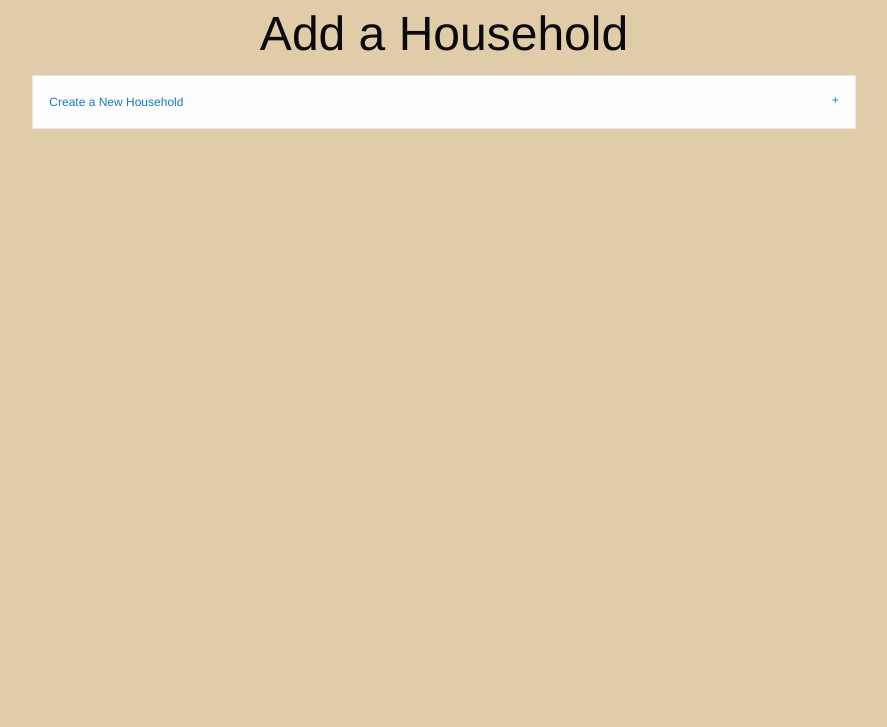
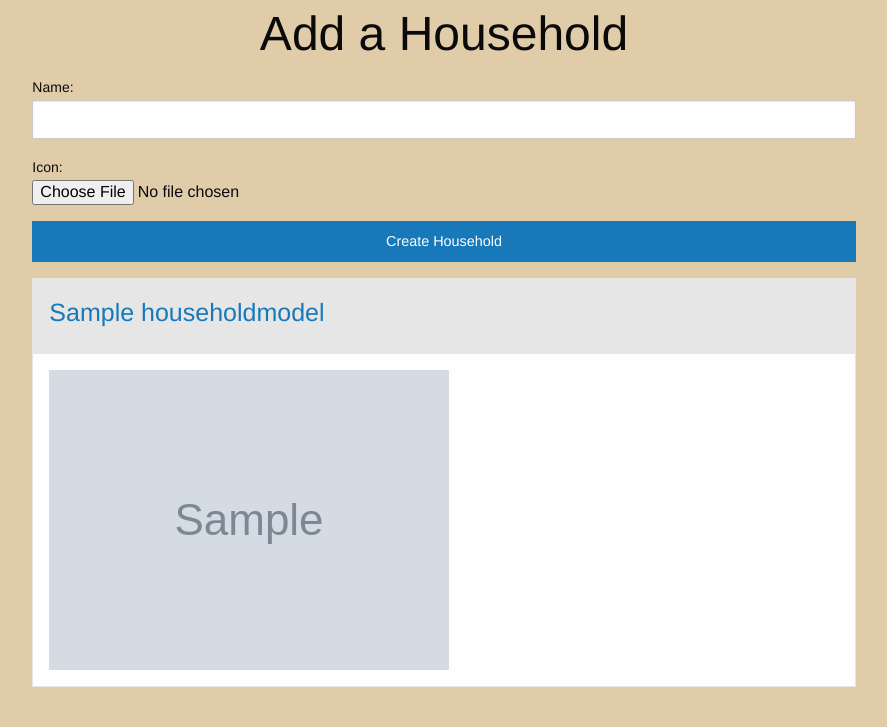
Before and after one commit to Joseph-Levin/WebFinalProject, a Django app: page /household/ in a window 1280 px wide. Shown: the part 73-800 px from the top of the page, without its empty margins (196-1083 px from the left). Run offline with Django 3.2, Linux system fonts and the light colour scheme; a user stored in the database is signed in; tables that the repository leaves empty hold one stand-in row (values such as "Sample post"); grey boxes marked "Sample" are stand-in pictures; some libraries are stand-ins or nearby versions.

Commit message:
Households have icon photos

```diff
--- a/mysite/main/forms.py
+++ b/mysite/main/forms.py
@@ -49,20 +49,33 @@ class RegistrationForm(UserCreationForm):
         return user
 
 
-class HouseholdForm(forms.Form):
-    name = forms.CharField(
-        max_length=32,
-        label='Household Name',
-        required=True,
-        validators=[unique_household_name]
-    )
+class HouseholdForm(forms.ModelForm):
+    class Meta:
+        model = models.HouseholdModel
+        fields = ('name', 'icon')
+
+    def save(self, commit=True):
+        household = super(HouseholdForm, self).save()
+        return household
+
+    # name = forms.CharField(
+    #     max_length=32,
+    #     label='Household Name',
+    #     required=True,
+    #     validators=[unique_household_name]
+    # )
+    # icon = forms.ImageField(
+    #     label='Household Icon',
+    #     required=False
+    # )
 
 
-    def save(self, request):
-        household_instance = models.HouseholdModel()
-        household_instance.name = self.cleaned_data['name']
-        household_instance.save()
-        return household_instance
+    # def save(self, request):
+    #     household_instance = models.HouseholdModel()
+    #     household_instance.name = self.cleaned_data['name']
+    #     household_instance.icon = self.cleaned_data['icon']
+    #     household_instance.save()
+    #     return household_instance
 
 
 class HouseholdInviteForm(forms.ModelForm):
--- a/mysite/main/models.py
+++ b/mysite/main/models.py
@@ -5,14 +5,10 @@ from django.contrib.auth.models import User
 class HouseholdModel(models.Model):
   name = models.CharField(max_length=255)
   members = models.ManyToManyField(User, related_name='members')
+  icon = models.ImageField(upload_to='icons/', blank=True)
 
   def __str__(self):
     return self.name
-
-
-# class HouseholdMemberModel(models.Model):
-#   user = models.OneToOneField(User, on_delete=models.CASCADE, related_name='user')
-#   household = models.ForeignKey(HouseholdModel, on_delete=models.CASCADE, related_name='member')
 
 class ListModel(models.Model):
   name = models.CharField(max_length=255, unique=True)
--- a/mysite/main/templates/base.html
+++ b/mysite/main/templates/base.html
@@ -44,6 +44,7 @@
     {% endblock %}
   </div>
 
+<script src="https://code.jquery.com/jquery-3.6.0.min.js" integrity="sha256-/xUj+3OJU5yExlq6GSYGSHk7tPXikynS7ogEvDej/m4=" crossorigin="anonymous"></script>
 </body>
 
 </html>
--- a/mysite/main/templates/household.html
+++ b/mysite/main/templates/household.html
@@ -1,5 +1,9 @@
 {% extends "base.html" %}
 {% block content %}
+<!-- <script src="https://cdn.jsdelivr.net/npm/foundation-sites@6.7.4/js/foundation.core.js"></script>
+<script src="https://cdn.jsdelivr.net/npm/foundation-sites@6.7.4/js/foundation.accordion.js"></script>
+<script src="https://cdn.jsdelivr.net/npm/foundation-sites@6.7.4/js/foundation.util.keyboard.js"></script> -->
+
 <div class="grid-x grid-padding-x">
     <div class="cell large-12 medium-12 small-12">
         <div class="cell auto"></div>
@@ -10,10 +14,42 @@
     </div>
     <div class="cell large-2 medium-2"></div>
     <div class="cell large-8 medium-8 small-12">
-        <ul class="accordion" data-accordion data-allow-all-closed="true">
+        <form action="/household/" enctype="multipart/form-data" method="post">
+            {% csrf_token %}
+
+            {{ form }}
+            <input type="submit" class="button expanded" name="Create Household" value="Create Household" />
+        </form>
+    </div>
+    <div class="cell large-2 medium-2"></div>
+
+    <div class="cell large-2 medium-2"></div>
+    <div class="cell large-8 medium-8 small-12">
+        {% for house in households %}
+        <div class="card">
+            <div class="card-divider">
+                <a href="household/{{ house.id }}">
+                    <h4>{{ house.name }}</h4>
+                </a>
+            </div>
+            <div class="card-section">
+                {% if house.icon %}
+                <img src="{{ house.icon.url }}" />
+                {% else %}
+                <img src="{{ default_icon }}" />
+                {% endif %}
+            </div>
+        </div>
+        {% endfor %}
+    </div>
+
+    <div class="cell large-2 medium-2"></div>
+
+    <!-- <div class="cell large-8 medium-8 small-12">
+        <ul id="accordion1" class="accordion" data-accordion data-allow-all-closed="true">
             <li class="accordion-item" data-accordion-item>
-                <a href="#" class="accordion-title">Create a New Household</a>
-                <div class="accordion-content" data-tab-content>
+                <a id="accordion2" class="accordion-title"><label for="panel-1">Create a New Household</label></a>
+                <div id="accordion3" class="accordion-content content-1" data-tab-content>
                     <form action="/household/" method="post">
                         {% csrf_token %}
 
@@ -23,7 +59,7 @@
                 </div>
             </li>
         </ul>
-    </div>
+    </div> -->
     <div class="cell large-2 medium-2"></div>
 </div>
 {% endblock %}
--- a/mysite/main/views.py
+++ b/mysite/main/views.py
@@ -3,6 +3,7 @@ from django.shortcuts import render, redirect
 from django.contrib.auth import logout
 from django.contrib.auth.decorators import login_required
 from django.http import HttpResponse
+from django.conf import settings
 
 from .forms import RegistrationForm, HouseholdForm, HouseholdInviteForm, UpdateUserForm
 from .models import HouseholdInviteModel, HouseholdModel
@@ -45,7 +46,7 @@ def logout_view(request):
 @login_required
 def household(request):
     if request.method == 'POST':
-        form = HouseholdForm(request.POST)
+        form = HouseholdForm(request.POST, request.FILES)
         if form.is_valid():
             household = form.save(request)
             household.members.add(request.user)
@@ -54,9 +55,13 @@ def household(request):
     else:
         form = HouseholdForm()
 
+    households = HouseholdModel.objects.filter(members__id=request.user.id)
+
     context = {
         'title': 'Add a Household',
         'form': form,
+        'households': households,
+        'default_icon': settings.MEDIA_URL+'icons/default_icon.jpg',
     }
 
     return render(request, 'household.html', context=context)
--- a/mysite/mysite/settings.py
+++ b/mysite/mysite/settings.py
@@ -11,6 +11,7 @@ https://docs.djangoproject.com/en/3.2/ref/settings/
 """
 
 from pathlib import Path
+from os import path
 
 # Build paths inside the project like this: BASE_DIR / 'subdir'.
 BASE_DIR = Path(__file__).resolve().parent.parent
@@ -119,6 +120,8 @@ USE_TZ = True
 # https://docs.djangoproject.com/en/3.2/howto/static-files/
 
 STATIC_URL = '/static/'
+MEDIA_ROOT = path.join(BASE_DIR, 'media')
+MEDIA_URL = '/media/'
 
 # Default primary key field type
 # https://docs.djangoproject.com/en/3.2/ref/settings/#default-auto-field
@@ -128,3 +131,6 @@ DEFAULT_AUTO_FIELD = 'django.db.models.BigAutoField'
 LOGIN_REDIRECT_URL = '/'
 LOGIN_URL = '/login/'
 LOGOUT_REDIRECT_URL = '/'
+
+print('base dir', BASE_DIR)
+print('media root', MEDIA_ROOT)
--- a/mysite/mysite/urls.py
+++ b/mysite/mysite/urls.py
@@ -13,6 +13,8 @@ Including another URLconf
     1. Import the include() function: from django.urls import include, path
     2. Add a URL to urlpatterns:  path('blog/', include('blog.urls'))
 """
+from django.conf import settings
+from django.conf.urls.static import static
 from django.contrib import admin
 from django.urls import include, path
 
@@ -20,4 +22,4 @@ urlpatterns = [
     path('', include('main.urls')),
     path('admin/', admin.site.urls),
     path('', include('django.contrib.auth.urls')),
-]
+] + static(settings.MEDIA_URL, document_root=settings.MEDIA_ROOT)
```
